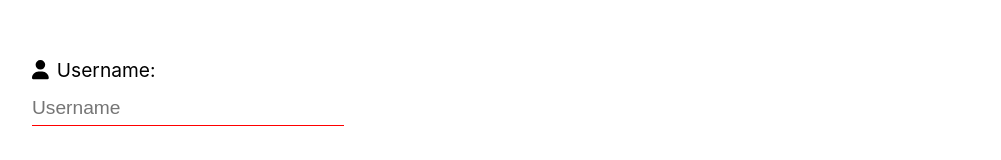
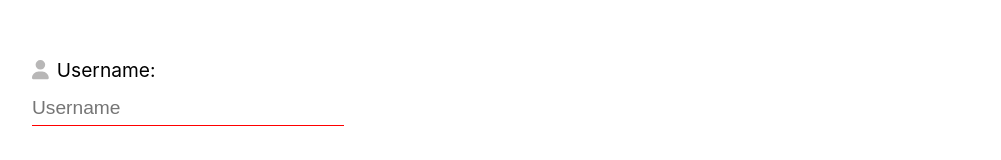
Before and after one commit to tayloradam1999/holbertonschool-cinema-guru, a React (Create React App) app: page / in a window 1280 px wide. Shown: the part 102-262 px from the top of the page, without its empty margins (0-1001 px from the left). Built offline with nearby package versions, Linux system fonts and the light colour scheme.

Commit message:
General component styling - only in darkmode

```diff
--- a/src/components/general/general.css
+++ b/src/components/general/general.css
@@ -20,6 +20,7 @@
 
 .input-icon {
   margin-right: 0.5rem;
+  color:rgb(184, 183, 183);
 }
 
 .input-text,
```
